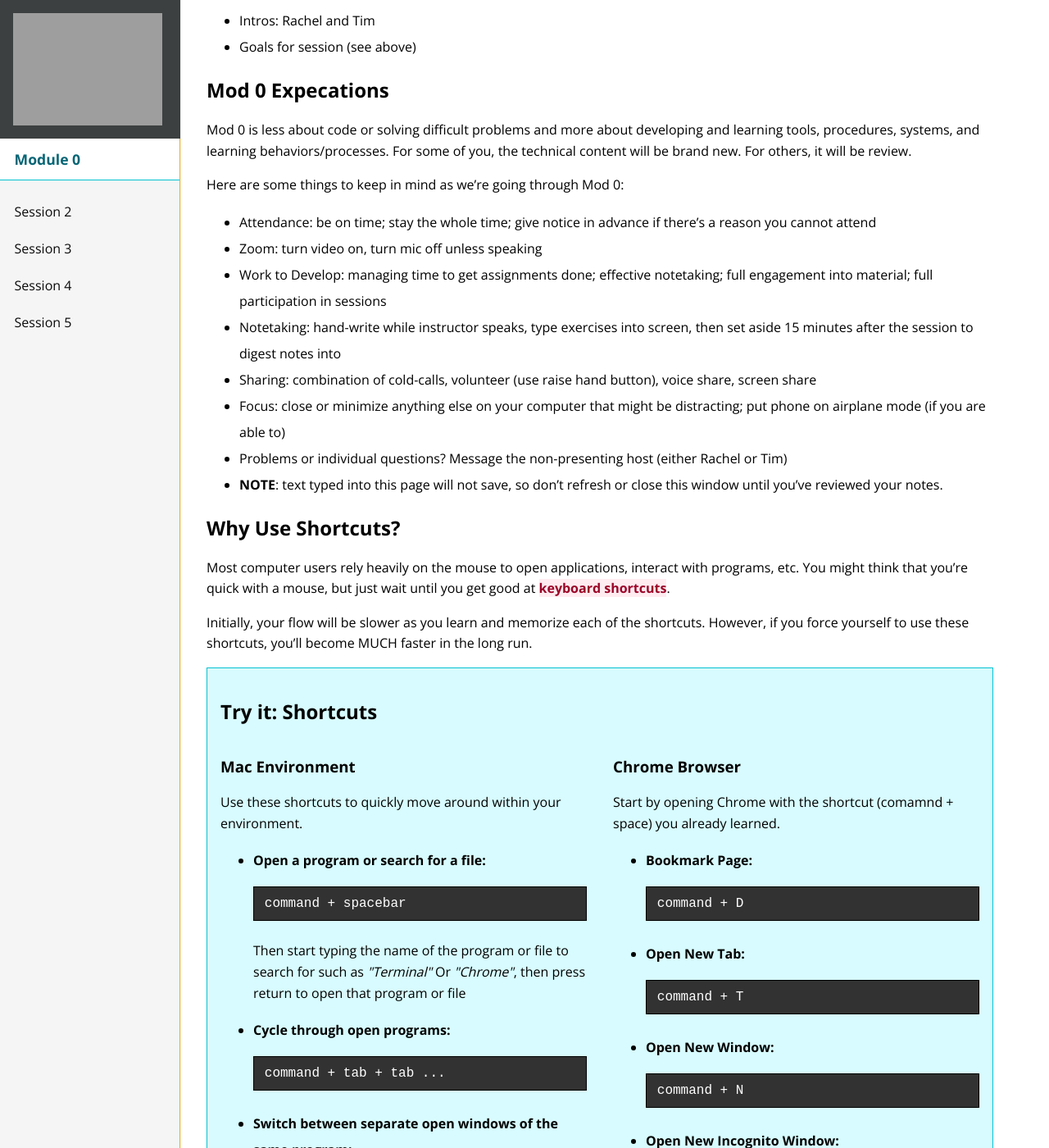
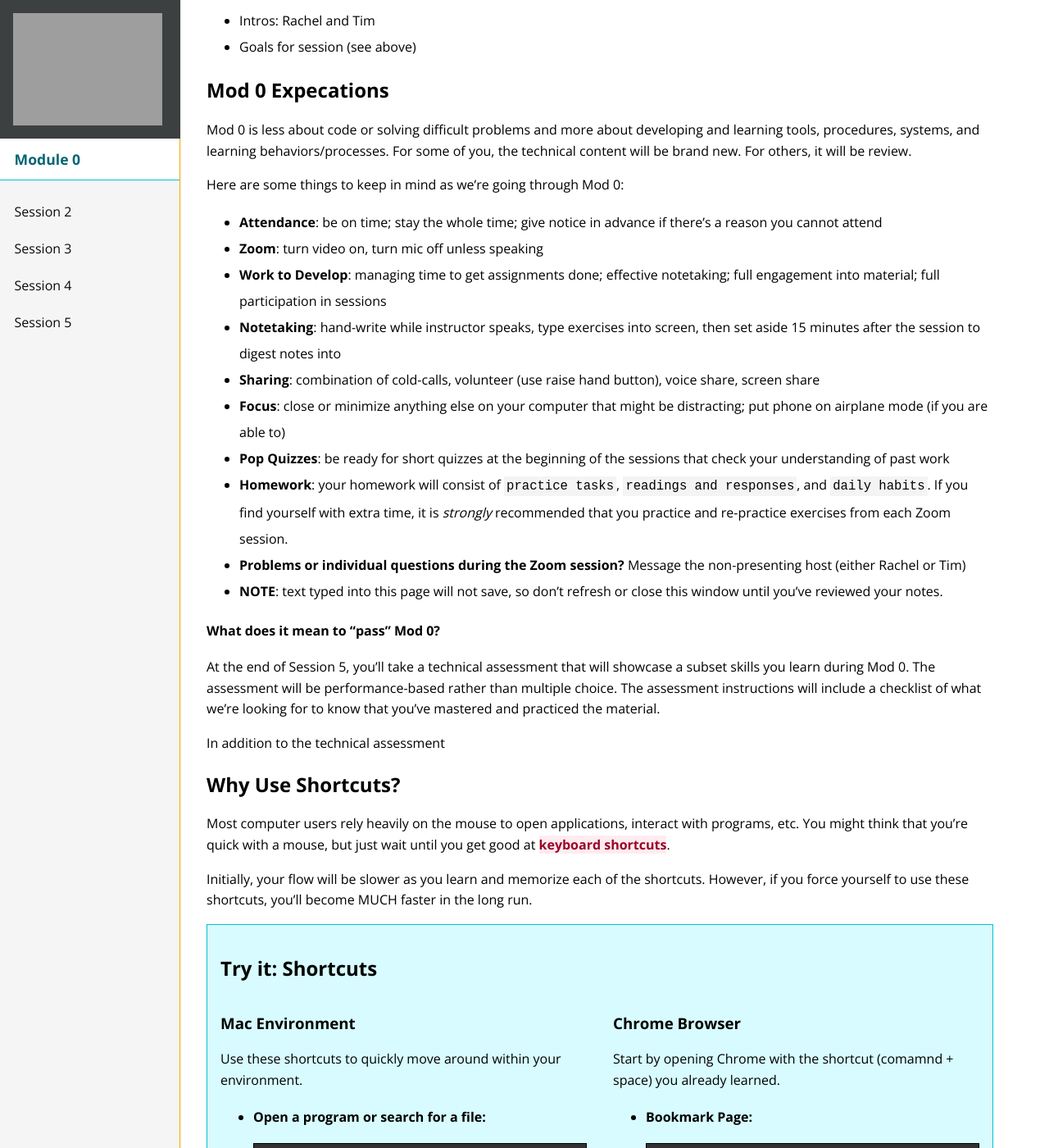
Before and after one commit to turingschool/mod-0-curriculum, a Jekyll site: the page built from session2/index.md, in a window 1280 px wide and 1400 px high, scrolled down 800 px. Shown: the whole window at 82% size. Built offline with Jekyll 4.4.1, drawn with Linux system fonts in a browser that asks for light colours; nearby versions of some CDN libraries; some of the changed text lies outside the part shown.

Commit message:
modify expectations

```diff
--- a/session2/index.md
+++ b/session2/index.md
@@ -57,14 +57,23 @@ Mod 0 is less about code or solving difficult problems and more about developing
 
 Here are some things to keep in mind as we're going through Mod 0:
 
-- Attendance: be on time; stay the whole time; give notice in advance if there's a reason you cannot attend
-- Zoom: turn video on, turn mic off unless speaking
-- Work to Develop: managing time to get assignments done; effective notetaking; full engagement into material; full participation in sessions
-- Notetaking: hand-write while instructor speaks, type exercises into screen, then set aside 15 minutes after the session to digest notes into
-- Sharing: combination of cold-calls, volunteer (use raise hand button), voice share, screen share
-- Focus: close or minimize anything else on your computer that might be distracting; put phone on airplane mode (if you are able to)
-- Problems or individual questions? Message the non-presenting host (either Rachel or Tim)
-- **NOTE**: text typed into this page will not save, so don't refresh or close this window until you've reviewed your notes.
+- <strong>Attendance</strong>: be on time; stay the whole time; give notice in advance if there's a reason you cannot attend
+- <strong>Zoom</strong>: turn video on, turn mic off unless speaking
+- <strong>Work to Develop</strong>: managing time to get assignments done; effective notetaking; full engagement into material; full participation in sessions
+- <strong>Notetaking</strong>: hand-write while instructor speaks, type exercises into screen, then set aside 15 minutes after the session to digest notes into
+- <strong>Sharing</strong>: combination of cold-calls, volunteer (use raise hand button), voice share, screen share
+- <strong>Focus</strong>: close or minimize anything else on your computer that might be distracting; put phone on airplane mode (if you are able to)
+- <strong>Pop Quizzes</strong>: be ready for short quizzes at the beginning of the sessions that check your understanding of past work
+- <strong>Homework</strong>: your homework will consist of `practice tasks`, `readings and responses`, and `daily habits`. If you find yourself with extra time, it is *strongly* recommended that you practice and re-practice exercises from each Zoom session.
+- <strong>Problems or individual questions during the Zoom session?</strong> Message the non-presenting host (either Rachel or Tim)
+- <strong>NOTE</strong>: text typed into this page will not save, so don't refresh or close this window until you've reviewed your notes.
+
+#### What does it mean to "pass" Mod 0?
+
+At the end of Session 5, you'll take a technical assessment that will showcase a subset skills you learn during Mod 0. The assessment will be performance-based rather than multiple choice. The assessment instructions will include a checklist of what we're looking for to know that you've mastered and practiced the material.
+
+In addition to the technical assessment
+
 
 <a name="shortcuts"></a>
 ## Why Use Shortcuts?
@@ -647,7 +656,7 @@ ____
 
 ## The End!
 
-Take 15 minutes on your own to digest the content from this lesson, including the notes you wrote in the text boxes.
+After this Zoom call is over, take 15 minutes on your own to digest the content from this lesson, including the notes you wrote in the text boxes.
 
 In your notebook, jot down your thoughts:
 
```
